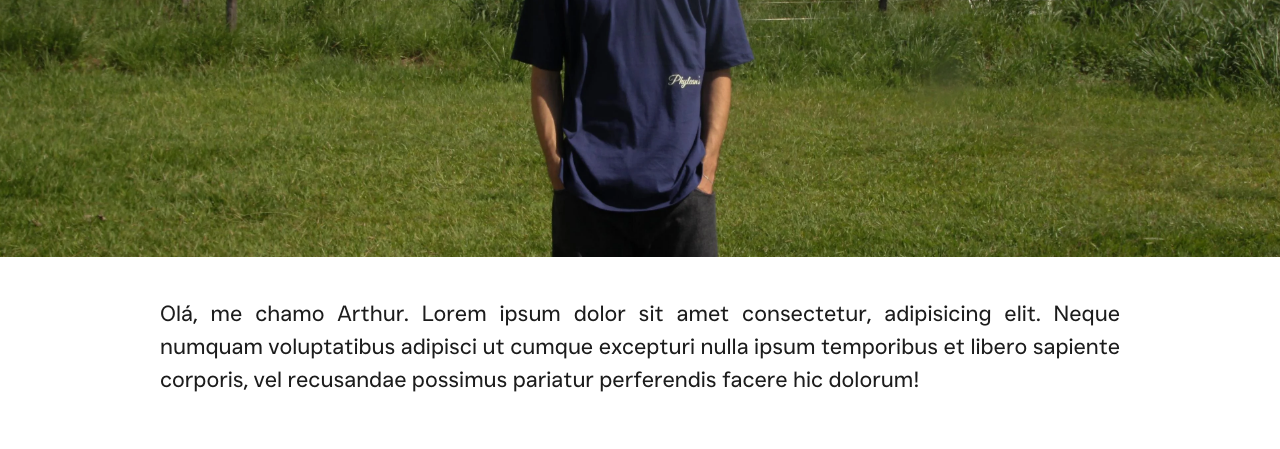
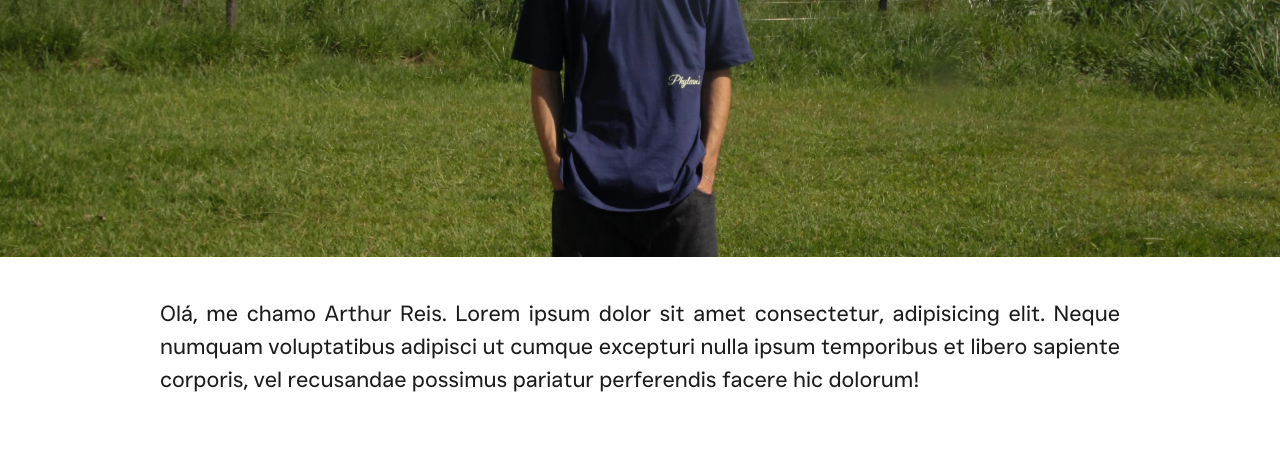
Before and after one commit to ArthurReis87/Portfolio, a plain HTML site: page home.html in a window 1280 px wide. Shown: the part 351-800 px from the top of the page. Drawn offline with Linux system fonts and the light colour scheme.

```diff
--- a/home.html
+++ b/home.html
@@ -23,7 +23,7 @@
     </header>
 
     <main style="background:#FFF;padding-bottom:80px;">
-        <p style="padding-top:40px;">Olá, me chamo Arthur. Lorem ipsum dolor sit amet consectetur, adipisicing elit. Neque numquam voluptatibus adipisci ut cumque excepturi nulla ipsum temporibus et libero sapiente corporis, vel recusandae possimus pariatur perferendis facere hic dolorum!</p>
+        <p style="padding-top:40px;">Olá, me chamo Arthur Reis. Lorem ipsum dolor sit amet consectetur, adipisicing elit. Neque numquam voluptatibus adipisci ut cumque excepturi nulla ipsum temporibus et libero sapiente corporis, vel recusandae possimus pariatur perferendis facere hic dolorum!</p>
 
         <h2>Projetos</h2>
 
```
Also changed, not shown: 1 other file.
